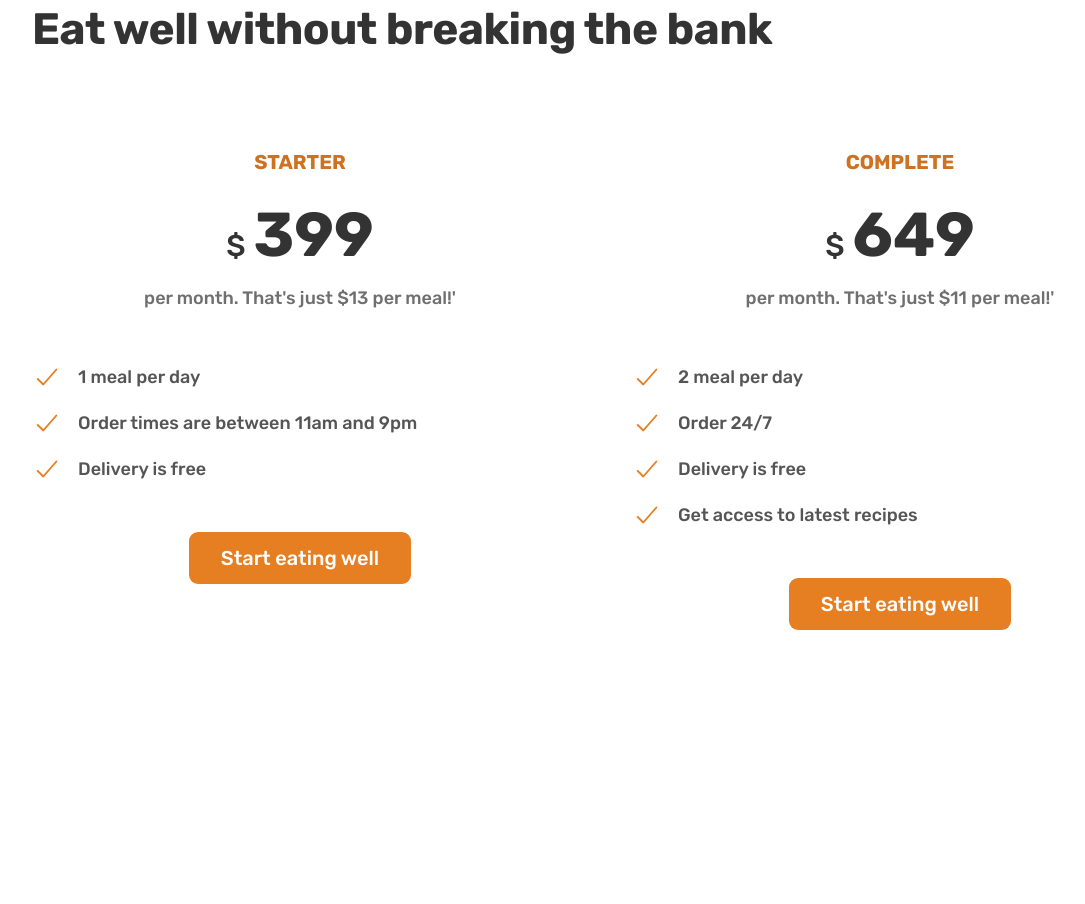
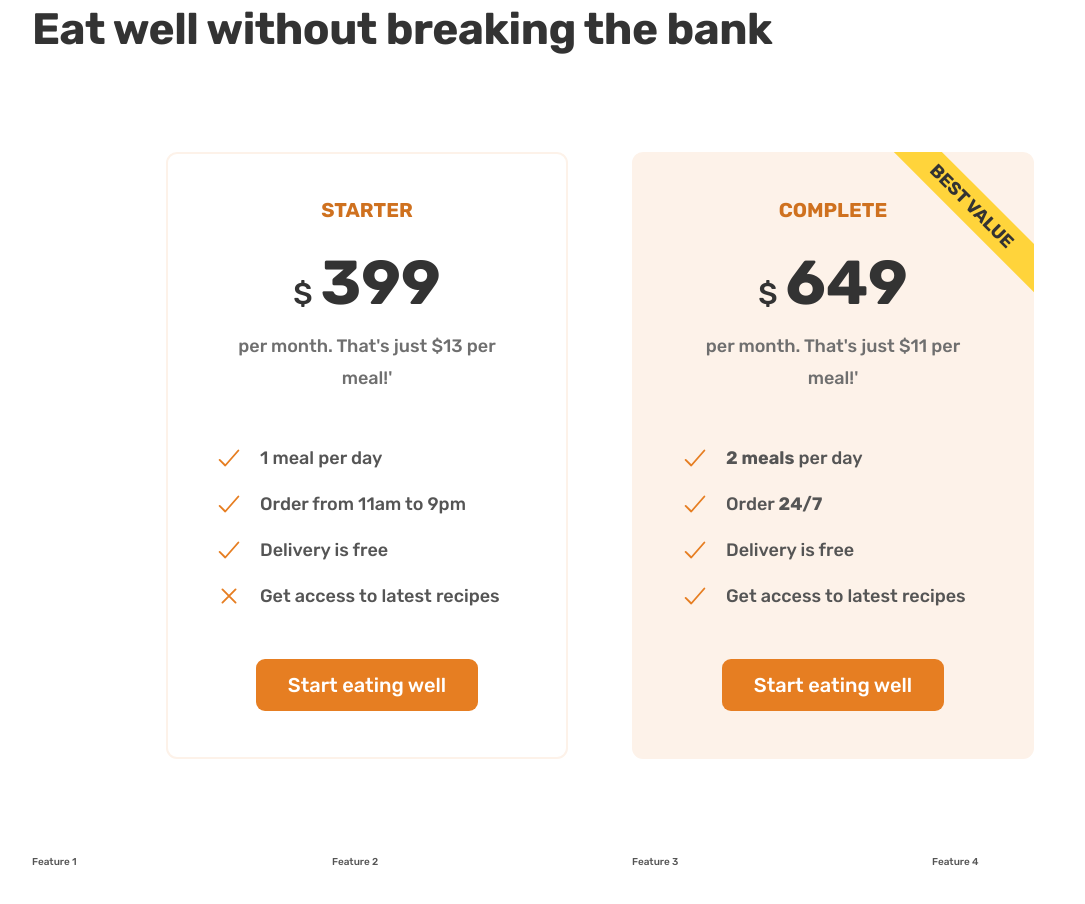
Before and after one commit to Sire-NILESH/online-food-delivery, a plain HTML site: page index.html in a window 1280 px wide. Shown: the part 4673-5577 px from the top of the page, without its empty margins (40-1125 px from the left). Before the commit the page ends 5399 px from the top, so only its background shows below. Drawn offline with nearby package versions, Linux system fonts and the light colour scheme.

Commit message:
pricing section implemented

```diff
--- a/css/general.css
+++ b/css/general.css
@@ -94,6 +94,15 @@ body {
   display: grid;
   column-gap: 6.4rem;
   row-gap: 9.6rem;
+  /* margin-bottom: 9.8rem; */
+}
+
+/* .grid:last-child {
+  margin-bottom: 0rem;
+} */
+
+.grid:not(:last-child) {
+  margin-bottom: 9.8rem;
 }
 
 .grid--2-cols {
--- a/css/style.css
+++ b/css/style.css
@@ -371,6 +371,41 @@
   padding: 9.6rem 0;
 }
 
+.pricing-plan {
+  border-radius: 11px;
+
+  width: 75%;
+}
+
+.pricing-plan--starter {
+  justify-self: end;
+  border: 2px solid #fdf2e9;
+  padding: 4.6rem;
+}
+
+.pricing-plan--complete {
+  background-color: #fdf2e9;
+  padding: 4.8rem;
+  position: relative;
+  overflow: hidden;
+}
+
+.pricing-plan--complete::after {
+  content: "Best value";
+  position: absolute;
+  top: 6%;
+  right: -18%;
+
+  font-size: 1.8rem;
+  font-weight: 700;
+  padding: 0.8rem 8rem;
+  color: #333;
+
+  background-color: #ffd43b;
+  text-transform: uppercase;
+  transform: rotate(45deg);
+}
+
 .plan-header {
   text-align: center;
   margin-bottom: 4.8rem;
--- a/index.html
+++ b/index.html
@@ -440,7 +440,7 @@
         </div>
         <div class="container grid grid--2-cols">
           <!-- PRICING PLAN 1 -->
-          <div class="pricing-plan">
+          <div class="pricing-plan pricing-plan--starter">
             <header class="plan-header">
               <p class="plan-name">Starter</p>
               <p class="plan-price"><span>$</span>399</p>
@@ -453,11 +453,15 @@
               </li>
               <li class="list-item">
                 <ion-icon class="list-icon" name="checkmark-outline"></ion-icon
-                ><span>Order times are between 11am and 9pm</span>
+                ><span>Order from 11am to 9pm</span>
               </li>
               <li class="list-item">
                 <ion-icon class="list-icon" name="checkmark-outline"></ion-icon
                 ><span>Delivery is free</span>
+              </li>
+              <li class="list-item">
+                <ion-icon class="list-icon" name="close-outline"></ion-icon
+                ><span>Get access to latest recipes</span>
               </li>
             </ul>
             <div class="plan-sign-up">
@@ -465,7 +469,7 @@
             </div>
           </div>
           <!-- PRICING PLAN 2 -->
-          <div class="pricing-plan">
+          <div class="pricing-plan pricing-plan--complete">
             <header class="plan-header">
               <p class="plan-name">Complete</p>
               <p class="plan-price"><span>$</span>649</p>
@@ -474,11 +478,11 @@
             <ul class="list">
               <li class="list-item">
                 <ion-icon class="list-icon" name="checkmark-outline"></ion-icon
-                ><span>2 meal per day</span>
+                ><span><strong>2 meals</strong> per day</span>
               </li>
               <li class="list-item">
                 <ion-icon class="list-icon" name="checkmark-outline"></ion-icon
-                ><span>Order 24/7</span>
+                ><span>Order <strong>24/7</strong></span>
               </li>
               <li class="list-item">
                 <ion-icon class="list-icon" name="checkmark-outline"></ion-icon
@@ -494,6 +498,13 @@
             </div>
           </div>
         </div>
+
+        <div class="container grid grid--4-cols">
+          <div class="feature">Feature 1</div>
+          <div class="feature">Feature 2</div>
+          <div class="feature">Feature 3</div>
+          <div class="feature">Feature 4</div>
+        </div>
       </section>
     </main>
   </body>
```
